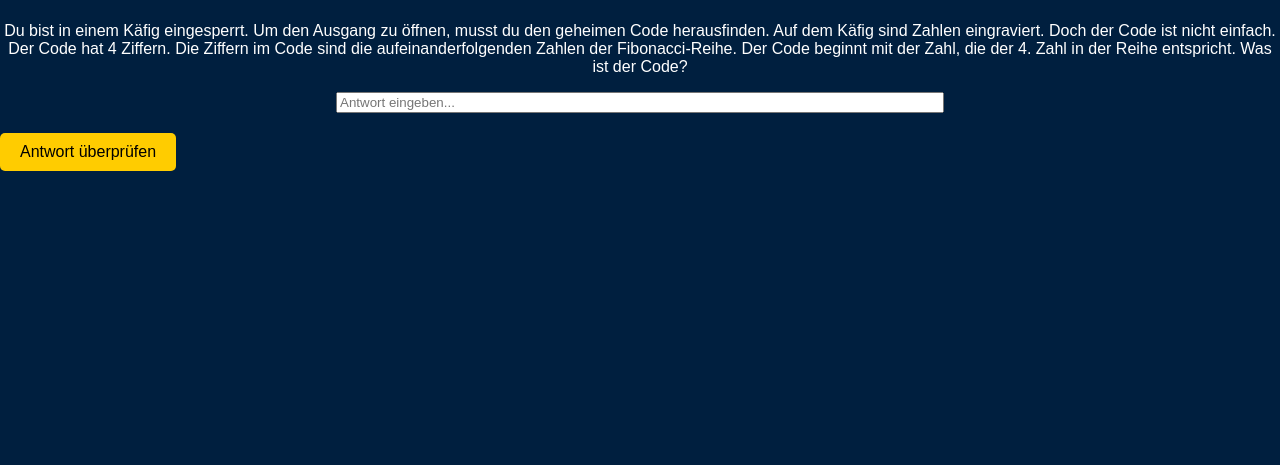
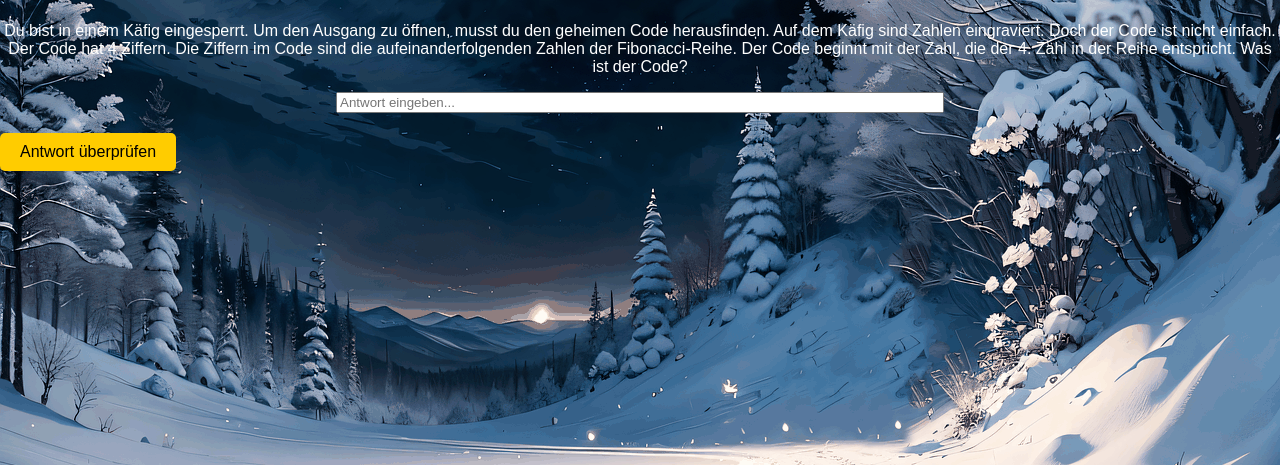
Before and after one commit to annadomke/EscapeRoomPages, a plain HTML site: page index.html in a window 1280 px wide. Shown: the part 335-800 px from the top of the page. Drawn offline with Linux system fonts and the light colour scheme.

Commit message:
Update styles.css

```diff
--- a/styles.css
+++ b/styles.css
@@ -21,7 +21,7 @@ body {
 /* Hintergrund mit schneefallähnlichen Elementen */
 body::before {
     content: "";
-    background-image: url('path/to/your/snowfall.png'); /* baumähnliche Silhouetten und Schneeflocken */
+    background-image: url('https://github.com/annadomke/EscapeRoomPages/blob/main/snowfall.png'); /* baumähnliche Silhouetten und Schneeflocken */
     background-size: cover;
     background-repeat: no-repeat;
     position: fixed;
```
